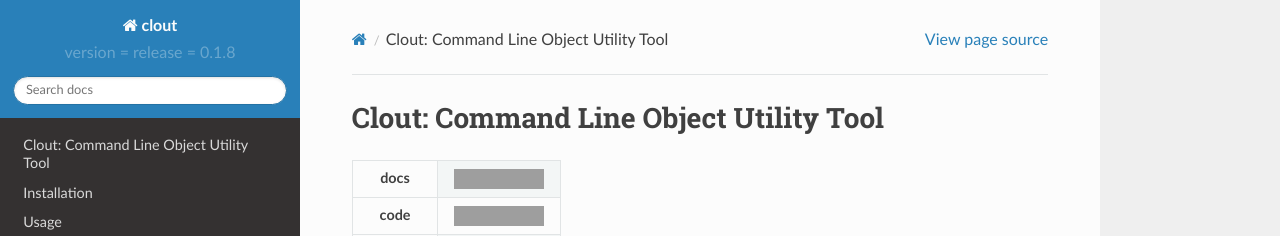
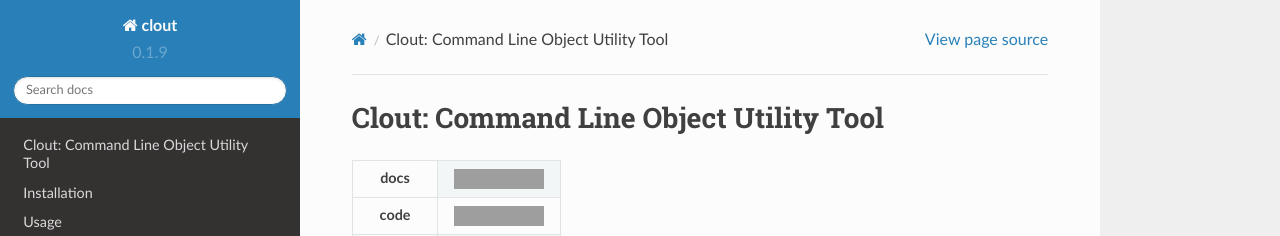
Before and after one commit to sanzoghenzo/clout, a Sphinx documentation site: the page built from docs/index.rst, in a window 1280 px wide. Shown: the top 236 px of the page. Built offline with Sphinx 7.4.7 and the Read the Docs theme 2.0.0, drawn with Linux system fonts in a browser that asks for light colours; grey boxes are pictures that could not be loaded.

Commit message:
Bump version

```diff
--- a/README.rst
+++ b/README.rst
@@ -35,9 +35,9 @@ Clout: Command Line Object Utility Tool
     :alt: PyPI Package latest release
     :target: https://pypi.org/pypi/clout
 
-.. |commits-since| image:: https://img.shields.io/github/commits-since/python-clout/clout/v0.1.8.svg
+.. |commits-since| image:: https://img.shields.io/github/commits-since/python-clout/clout/v0.1.9.svg
     :alt: Commits since latest release
-    :target: https://github.com/python-clout/clout/compare/v0.1.8...master
+    :target: https://github.com/python-clout/clout/compare/v0.1.9...master
 
 .. |wheel| image:: https://img.shields.io/pypi/wheel/clout.svg
     :alt: PyPI Wheel
--- a/docs/conf.py
+++ b/docs/conf.py
@@ -28,7 +28,7 @@ project = "clout"
 year = "2019"
 author = "Clout contributors"
 copyright = "{0}, {1}".format(year, author)
-version = release = "version = release = 0.1.8"
+version = release = "0.1.9"
 
 pygments_style = "trac"
 templates_path = ["."]
--- a/pyproject.toml
+++ b/pyproject.toml
@@ -1,6 +1,6 @@
 [tool.poetry]
 name = "clout"
-version = "0.1.8" # PACKAGE_VERSION  (This comment helps bumpversion find the right line.)
+version = "0.1.9" # PACKAGE_VERSION  (This comment helps bumpversion find the right line.)
 description = "Command-line Object Utility Tool"
 authors = ["Clout contributors <python-clout@users.noreply.github.com>"]
 readme = "README.rst"
--- a/src/clout/__init__.py
+++ b/src/clout/__init__.py
@@ -1,4 +1,4 @@
-__version__ = "__version__ = 0.1.8"
+__version__ = "0.1.9"
 
 from .loaders.cli import Command
 from .loaders.env import load_env
```
